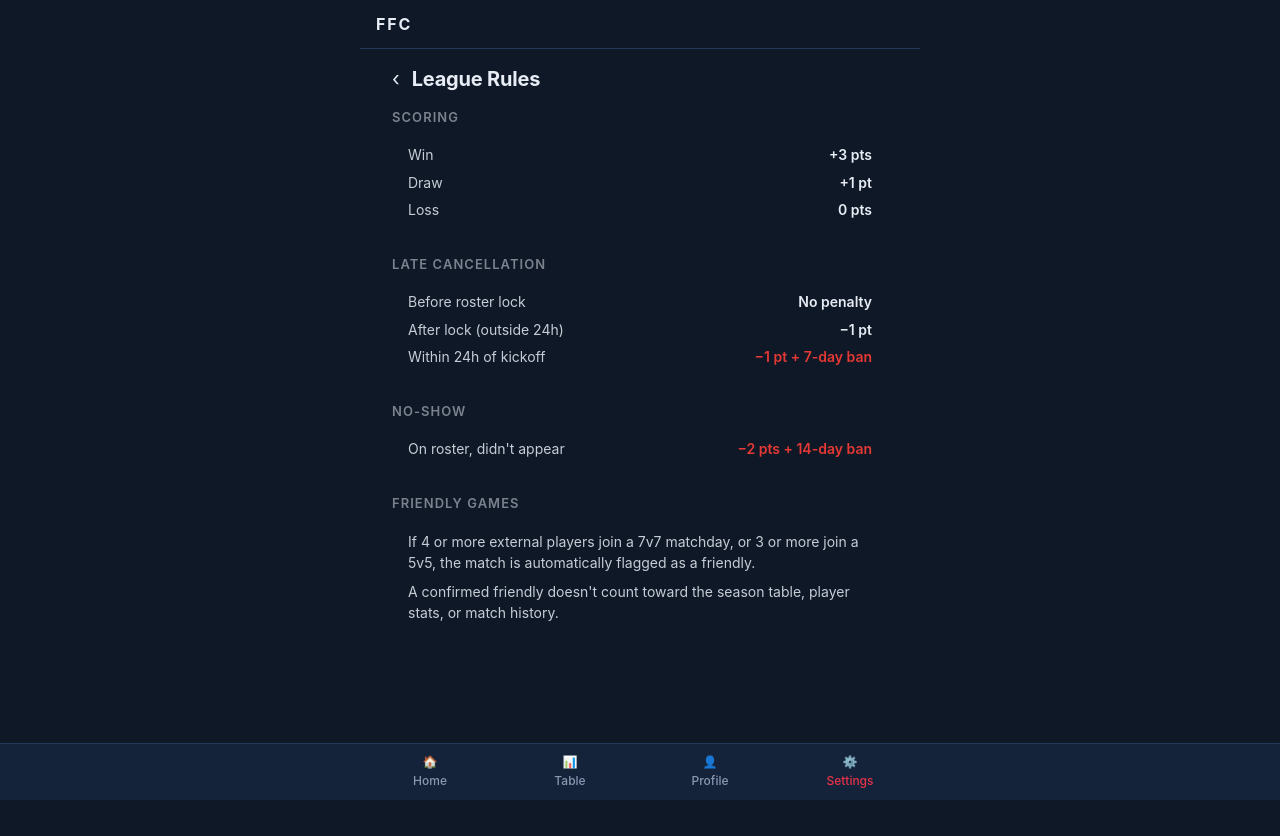
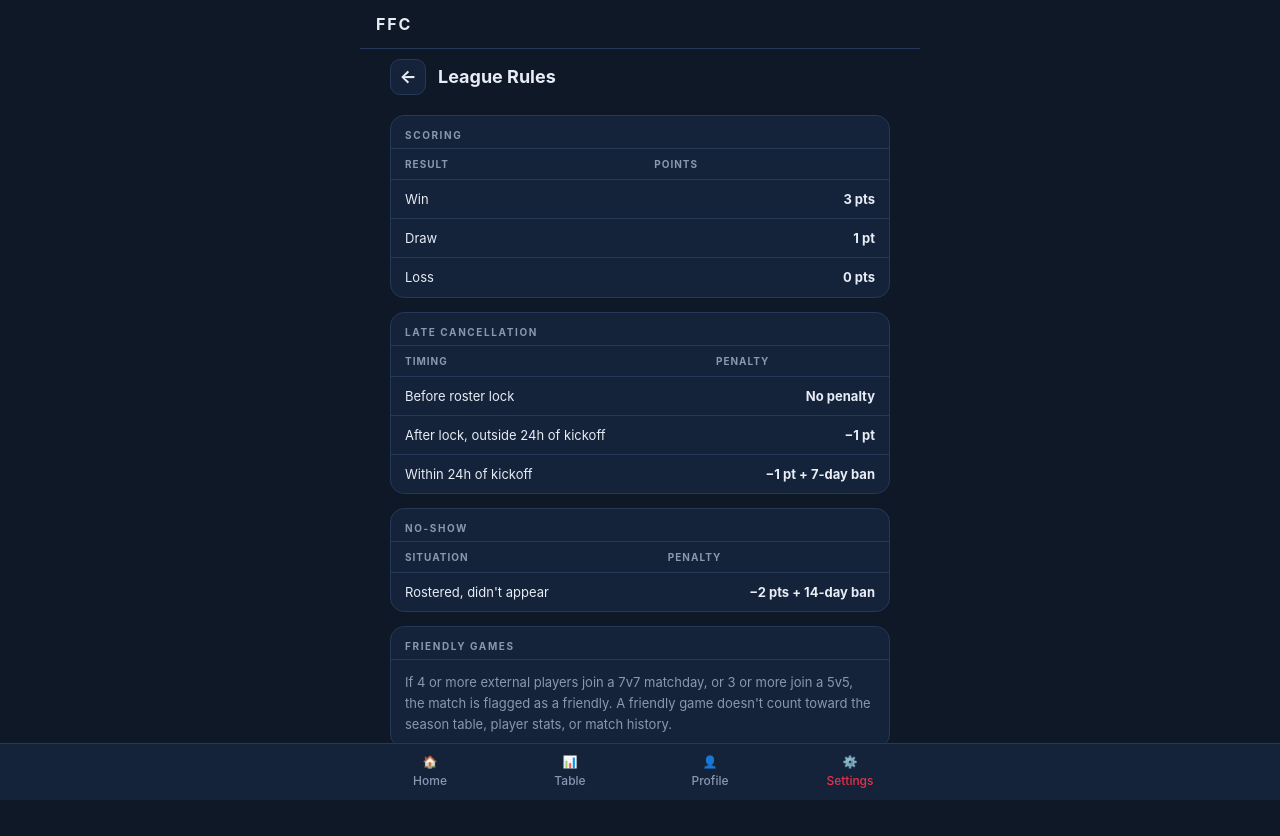
Before and after one commit to mmuwahid/FFC, a React (Vite) app in the folder ffc/: page /settings/rules in a window 1280 px wide. Before the commit the page ends 800 px from the top, so only its background shows below. Built offline with nearby package versions, Linux system fonts and the light colour scheme; no server answers.

Commit message:
feat(settings): migrate League Rules to lr-* CSS namespace — /settings/rules

```diff
--- a/ffc/src/pages/Rules.tsx
+++ b/ffc/src/pages/Rules.tsx
@@ -1,76 +1,69 @@
 import { useNavigate } from 'react-router-dom'
 
+/* §3.16 League Rules — static reference screen at /settings/rules.
+ * No DB query. Content matches app_settings keys and spec §5 penalty table. */
 export function Rules() {
   const navigate = useNavigate()
 
   return (
-    <div className="page-container" style={{ padding: '0 16px 32px' }}>
-      <div className="page-header" style={{ display: 'flex', alignItems: 'center', gap: 12, padding: '16px 0' }}>
-        <button
-          onClick={() => navigate('/settings')}
-          style={{ background: 'none', border: 'none', color: 'inherit', fontSize: 20, cursor: 'pointer', padding: 0 }}
-          aria-label="Back to Settings"
-        >
-          ‹
-        </button>
-        <h1 style={{ margin: 0, fontSize: 20, fontWeight: 700 }}>League Rules</h1>
+    <div>
+      <div className="lr-nav">
+        <button className="lr-back-btn" aria-label="Back" onClick={() => navigate(-1)}>←</button>
+        <span className="lr-title">League Rules</span>
       </div>
 
-      <section style={{ marginBottom: 24 }}>
-        <h2 style={{ fontSize: 13, fontWeight: 600, textTransform: 'uppercase', letterSpacing: '0.08em', opacity: 0.5, marginBottom: 8 }}>
-          Scoring
-        </h2>
-        <div className="card" style={{ padding: '12px 16px', display: 'flex', flexDirection: 'column', gap: 8 }}>
-          <RuleRow label="Win" value="+3 pts" />
-          <RuleRow label="Draw" value="+1 pt" />
-          <RuleRow label="Loss" value="0 pts" />
+      <div className="lr-screen">
+
+        <div className="lr-card">
+          <div className="lr-card-header">Scoring</div>
+          <table className="lr-table">
+            <thead>
+              <tr><th>Result</th><th>Points</th></tr>
+            </thead>
+            <tbody>
+              <tr><td>Win</td><td>3 pts</td></tr>
+              <tr><td>Draw</td><td>1 pt</td></tr>
+              <tr><td>Loss</td><td>0 pts</td></tr>
+            </tbody>
+          </table>
         </div>
-      </section>
 
-      <section style={{ marginBottom: 24 }}>
-        <h2 style={{ fontSize: 13, fontWeight: 600, textTransform: 'uppercase', letterSpacing: '0.08em', opacity: 0.5, marginBottom: 8 }}>
-          Late cancellation
-        </h2>
-        <div className="card" style={{ padding: '12px 16px', display: 'flex', flexDirection: 'column', gap: 8 }}>
-          <RuleRow label="Before roster lock" value="No penalty" />
-          <RuleRow label="After lock (outside 24h)" value="−1 pt" />
-          <RuleRow label="Within 24h of kickoff" value="−1 pt + 7-day ban" highlight />
+        <div className="lr-card">
+          <div className="lr-card-header">Late cancellation</div>
+          <table className="lr-table">
+            <thead>
+              <tr><th>Timing</th><th>Penalty</th></tr>
+            </thead>
+            <tbody>
+              <tr><td>Before roster lock</td><td>No penalty</td></tr>
+              <tr><td>After lock, outside 24h of kickoff</td><td>−1 pt</td></tr>
+              <tr><td>Within 24h of kickoff</td><td>−1 pt + 7-day ban</td></tr>
+            </tbody>
+          </table>
         </div>
-      </section>
 
-      <section style={{ marginBottom: 24 }}>
-        <h2 style={{ fontSize: 13, fontWeight: 600, textTransform: 'uppercase', letterSpacing: '0.08em', opacity: 0.5, marginBottom: 8 }}>
-          No-show
-        </h2>
-        <div className="card" style={{ padding: '12px 16px', display: 'flex', flexDirection: 'column', gap: 8 }}>
-          <RuleRow label="On roster, didn't appear" value="−2 pts + 14-day ban" highlight />
+        <div className="lr-card">
+          <div className="lr-card-header">No-show</div>
+          <table className="lr-table">
+            <thead>
+              <tr><th>Situation</th><th>Penalty</th></tr>
+            </thead>
+            <tbody>
+              <tr><td>Rostered, didn't appear</td><td>−2 pts + 14-day ban</td></tr>
+            </tbody>
+          </table>
         </div>
-      </section>
 
-      <section style={{ marginBottom: 24 }}>
-        <h2 style={{ fontSize: 13, fontWeight: 600, textTransform: 'uppercase', letterSpacing: '0.08em', opacity: 0.5, marginBottom: 8 }}>
-          Friendly games
-        </h2>
-        <div className="card" style={{ padding: '12px 16px' }}>
-          <p style={{ margin: 0, lineHeight: 1.5, fontSize: 14, opacity: 0.85 }}>
-            If 4 or more external players join a 7v7 matchday, or 3 or more join a 5v5, the match is automatically flagged as a friendly.
-          </p>
-          <p style={{ margin: '8px 0 0', lineHeight: 1.5, fontSize: 14, opacity: 0.85 }}>
-            A confirmed friendly doesn't count toward the season table, player stats, or match history.
-          </p>
+        <div className="lr-card">
+          <div className="lr-card-header">Friendly games</div>
+          <div className="lr-prose">
+            If 4 or more external players join a 7v7 matchday, or 3 or more join a 5v5,
+            the match is flagged as a friendly. A friendly game doesn't count toward the
+            season table, player stats, or match history.
+          </div>
         </div>
-      </section>
+
+      </div>
     </div>
   )
 }
-
-function RuleRow({ label, value, highlight }: { label: string; value: string; highlight?: boolean }) {
-  return (
-    <div style={{ display: 'flex', justifyContent: 'space-between', alignItems: 'center' }}>
-      <span style={{ fontSize: 14, opacity: 0.85 }}>{label}</span>
-      <span style={{ fontSize: 14, fontWeight: 600, color: highlight ? 'var(--color-red, #e53935)' : 'inherit' }}>
-        {value}
-      </span>
-    </div>
-  )
-}
```
